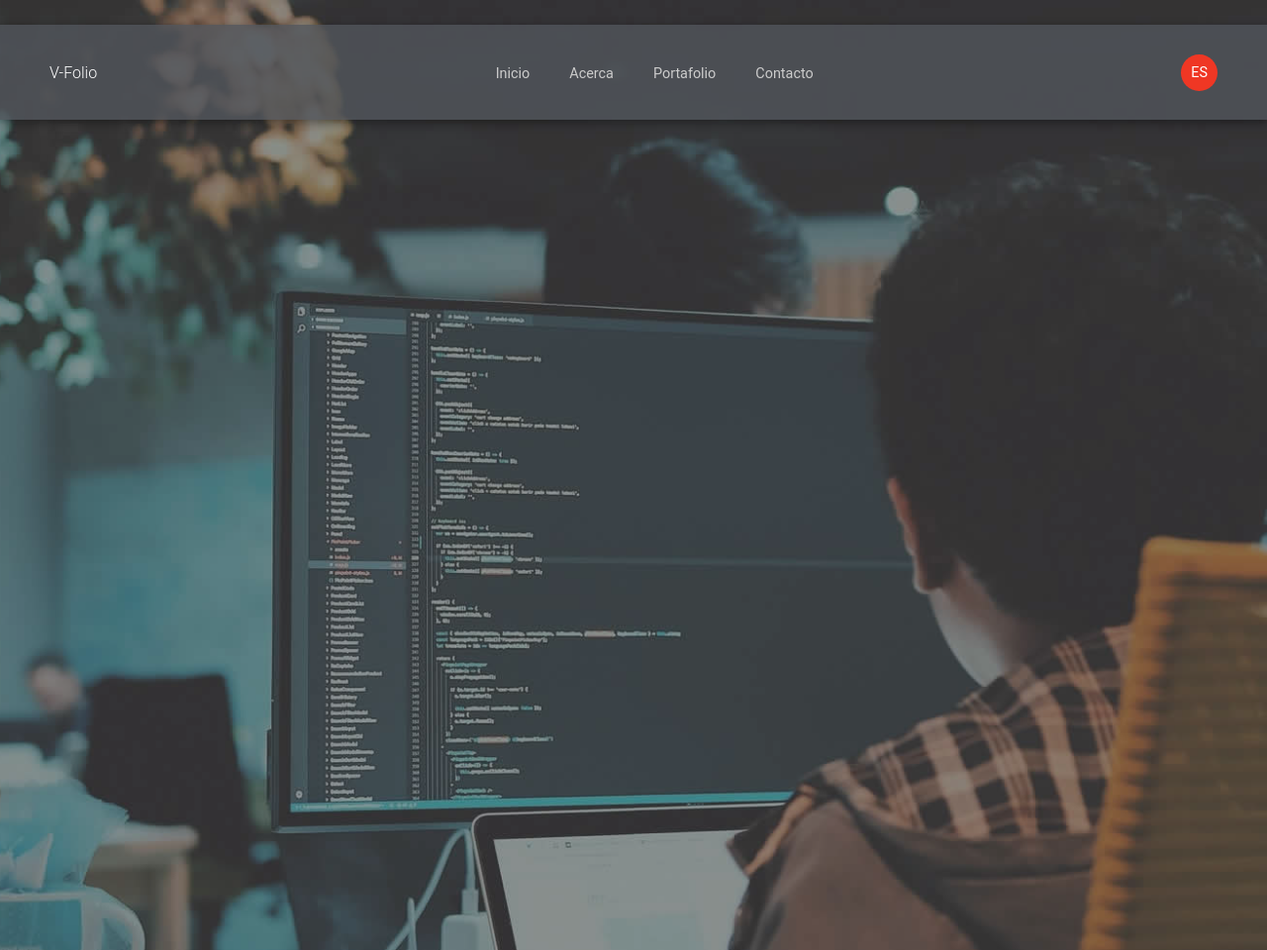
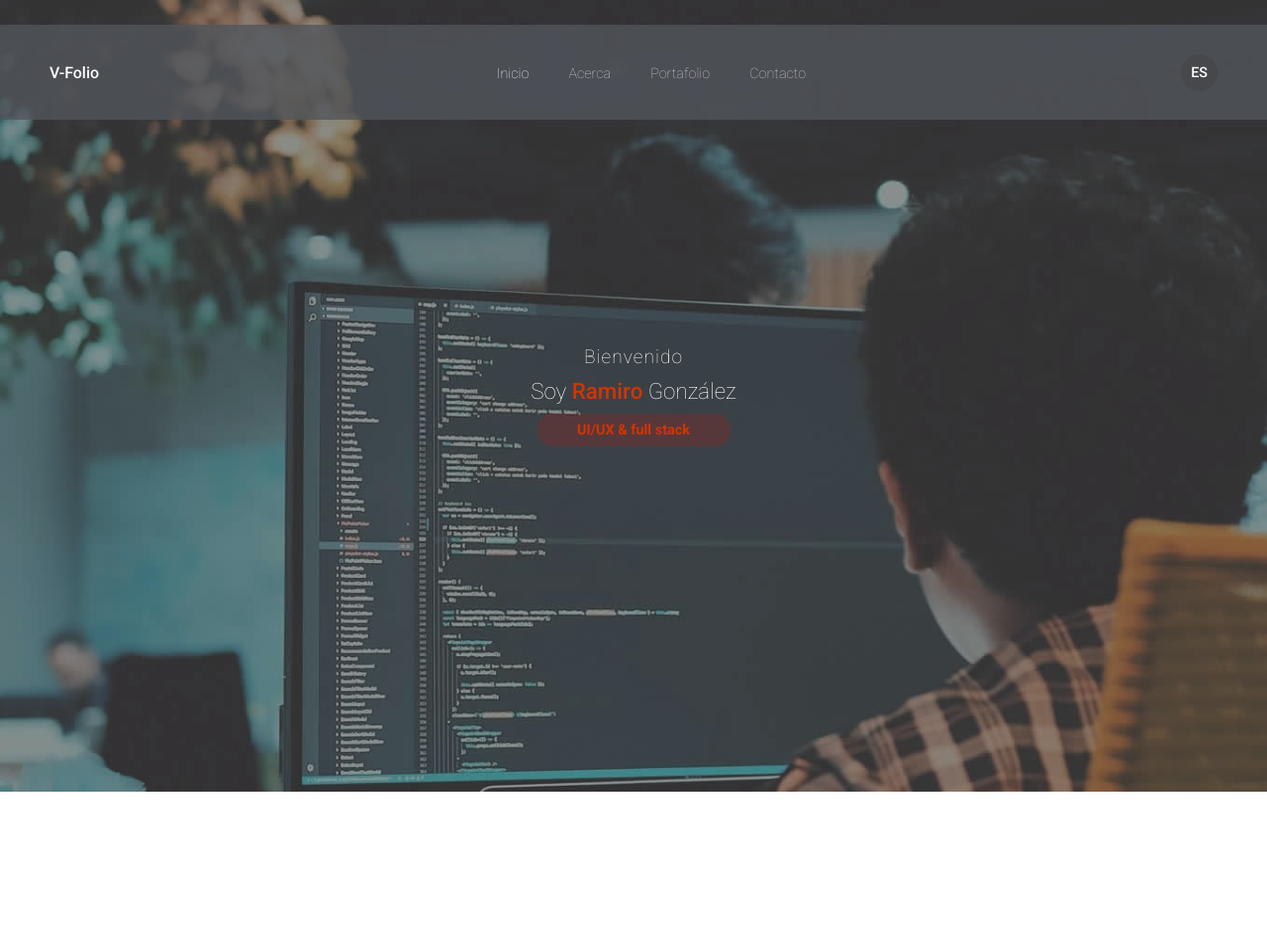
Before and after one commit to Ramiro2897/Portafolio, a plain HTML site: page html/index.html in a window 1280 px wide. Shown: the whole page at 99% size. After the commit the page ends 800 px from the top, so only its background shows below. Drawn offline with nearby package versions, Linux system fonts and the light colour scheme.

Commit message:
Se agrega la version responsive y se agregan ajustes

```diff
--- a/assets/estilos.css
+++ b/assets/estilos.css
@@ -6,16 +6,17 @@
   text-decoration: none
 }
 
-@import url('https://fonts.googleapis.com/css2?family=Roboto:wght@400;700&display=swap');
 
 body {
-    font-family: 'Roboto', sans-serif;
+  font-family: "Roboto", sans-serif;
+  font-weight: 100;
+  font-style: normal;
 }
 
 .header-image {
   position: relative;
   width: 100%;
-  height: 120vh;
+  height: 100vh;
   background-image: url('/assets/img/bg_image_1.jpg');
   background-size: cover;
   background-position: center top;
@@ -39,7 +40,6 @@ header {
   align-items: center;
   margin-top: 25px;
   background-color: rgba(82, 86, 92, 0.8);
-  box-shadow: 0 3px 9px rgba(0, 0, 0, 0.4);
   position: fixed;
   top: 0;
   left: 0;
@@ -51,6 +51,9 @@ header h1{
   font-size: 1em;
   font-weight: 300;
   margin: 50px;
+  cursor: pointer;
+  font-family: "Roboto", sans-serif;
+  font-weight: 500;
 }
 
 header nav ul{
@@ -66,14 +69,188 @@ header nav ul li a{
   font-weight: 400;
   margin: 20px;
   font-size: .9em;
+  font-family: "Roboto", sans-serif;
+  font-weight: 100;
 }
 
 header .language-selector{
   border-radius: 50%;
   padding: 10px;
-  background-color: #ef3724;
+  background-color: rgba(69, 71, 73, 0.8);
   color: #fff;
   font-size: .9em;
   margin: 50px;
+  font-family: "Roboto", sans-serif;
+  font-weight: 500;
+}
 
+ul li:first-child a {
+  color: #fff;
 }
+
+ul li a:hover {
+  color: #fff;
+}
+
+.icon-menu {
+  display: none;
+}
+
+header nav ul.show {
+  display: block;
+  flex-direction: column;
+  position: absolute;
+  top: 100%;
+  left: 0;
+  width: 100%;
+  background-color: rgba(82, 86, 92, 0.8);
+  padding: 10px;
+  animation: slideDown 0.6s ease;
+}
+
+@keyframes slideDown {
+  from {
+    opacity: 0;
+    transform: translateY(-10px);
+  }
+  to {
+    opacity: 1;
+    transform: translateY(0);
+  }
+}
+
+header nav ul.show li {
+  margin: 5px 0;
+  padding: 10px;
+}
+
+header nav ul.show li a {
+  color: #ccc;
+  font-weight: 400;
+  font-size: .9em;
+  font-family: "Roboto", sans-serif;
+  font-weight: 100;
+}
+
+header nav ul.show li:hover a {
+  color: #fff; /
+}
+
+header nav ul.show li:first-child a {
+  color: #fff;
+}
+
+.language-es{
+  display: none;
+}
+
+/* información dev */
+.info-dev{
+  position: relative;
+  width: 100%;
+  height: 100%;
+  display: flex;
+  justify-content: center;
+  align-items: center;
+  text-align: center;
+}
+
+.text-dev{
+  width: 300px;
+  height: 100px;
+  display: flex;
+  justify-content: center;
+  align-items: center;
+  flex-direction: column;
+  gap: 10px;
+}
+
+.text-dev .welcome{
+  color: #fff;
+  font-size: 1.2em;
+  font-family: "Roboto", sans-serif;
+  font-weight: 200;
+  letter-spacing: 1px;
+}
+
+.text-dev .name-text{
+  font-size: 1.4em;
+  color: #fff;
+  font-family: "Roboto", sans-serif;
+  font-weight: 200;
+}
+
+.text-dev .name-text span{
+  color: #d43403;
+  font-family: "Roboto", sans-serif;
+  font-weight: 500;
+}
+
+.info{
+  width: 65%;
+  height: 40%;
+  padding: 8px;
+  background-color: rgba(151, 33, 33, 0.3);
+  border-radius: 15px;
+  color: #d43403;
+  font-size: .9em;
+  display: flex;
+  justify-content: center;
+  align-items: center;
+  text-align: center;
+  font-weight: 600;
+  }
+
+/* responsive */
+@media screen and (max-width: 768px) {
+  header nav ul {
+    display: none;
+  }
+
+  .language-selector {
+    display: none;
+  }
+
+  .language-es {
+    display: flex;
+  }
+
+  .language-es a{
+    background-color: rgba(69, 71, 73, 0.8);
+    border-radius: 15px;
+    padding: 10px;
+  }
+
+  .icon-menu {
+    margin: 50px;
+    border: 1px solid #ccc;
+    display: flex;
+    border-radius: 5px;
+    padding: 2px;
+    cursor: pointer;
+}
+}
+
+@media screen and (max-width: 576px) {
+  header h1{
+    margin: 10px;
+  }
+
+  .language-selector {
+    display: none;
+  }
+
+  .language-es {
+    display: flex;
+  }
+
+  .language-es a{
+    background-color: rgba(69, 71, 73, 0.8);
+    border-radius: 15px;
+    padding: 10px;
+  }
+
+  .icon-menu {
+    margin: 10px;
+  }
+}
--- a/assets/index.js
+++ b/assets/index.js
@@ -0,0 +1,62 @@
+// libreria de scroll
+AOS.init();
+
+document.addEventListener('DOMContentLoaded', function() {
+  let menuToggle = document.getElementById('menu-toggle');
+  let navMenu = document.querySelector('header nav ul');
+  let languageSelector = document.querySelector('.language-selector');
+
+  menuToggle.addEventListener('click', function() {
+    navMenu.classList.toggle('show');
+    languageSelector.classList.toggle('show');
+  });
+
+  // Controlar el cierre del menú en pantallas grandes
+  window.addEventListener('resize', function() {
+    if (window.innerWidth > 768) {
+      navMenu.classList.remove('show');
+      languageSelector.classList.remove('show');
+    }
+  });
+
+  // Controlar el scroll hacia arriba y hacia abajo
+  let lastScrollTop = 0;
+  window.addEventListener('scroll', function() {
+    let currentScroll = window.scrollY || document.documentElement.scrollTop;
+    if (currentScroll > lastScrollTop) {
+      navMenu.classList.remove('show');
+      languageSelector.classList.remove('show');
+    } else {
+      navMenu.classList.remove('show');
+      languageSelector.classList.remove('show');
+    }
+    lastScrollTop = currentScroll <= 0 ? 0 : currentScroll;
+  });
+});
+
+// pasar text animado
+document.addEventListener('DOMContentLoaded', (event) => {
+  const infoDiv = document.querySelector('.info');
+  const textos = ["UI/UX & full stack", "Desarrollador web", "Especialista en JavaScript", "Diseñador de experiencias"];
+  let indiceTextoActual = 0;
+  let indiceCaracter = 0;
+  let intervaloEscritura;
+
+  function escribirTexto() {
+      if (intervaloEscritura) clearInterval(intervaloEscritura);
+      function añadirCaracter() {
+          const textoActual = textos[indiceTextoActual];
+          infoDiv.textContent = textoActual.slice(0, indiceCaracter + 1);
+          indiceCaracter++;
+          if (indiceCaracter > textoActual.length) {
+              indiceCaracter = 0;
+              indiceTextoActual = (indiceTextoActual + 1) % textos.length;
+              clearInterval(intervaloEscritura);
+              setTimeout(escribirTexto, 5000);
+          }
+      }
+      intervaloEscritura = setInterval(añadirCaracter, 150);
+  }
+
+  escribirTexto();
+});
--- a/html/index.html
+++ b/html/index.html
@@ -3,30 +3,54 @@
 <head>
   <meta charset="UTF-8">
   <meta name="viewport" content="width=device-width, initial-scale=1.0">
+  <link href="https://unpkg.com/aos@2.3.1/dist/aos.css" rel="stylesheet">
+  <script src="https://unpkg.com/aos@2.3.1/dist/aos.js"></script>
   <link rel="stylesheet" href="/assets/estilos.css">
-  <title>Document</title>
+  <link rel="preconnect" href="https://fonts.googleapis.com">
+  <link rel="preconnect" href="https://fonts.gstatic.com" crossorigin>
+  <link href="https://fonts.googleapis.com/css2?family=Roboto:ital,wght@0,100;0,300;0,400;0,500;0,700;0,900;1,100;1,300;1,400;1,500;1,700;1,900&display=swap" rel="stylesheet">
+  <script src="https://unpkg.com/boxicons@2.1.4/dist/boxicons.js"></script>
+  <title>Portafolio dev</title>
 </head>
 <body>
 
-    <div class="header-image">
+    <div class="header-image" id="main-header">
       <div class="overlay">
         <header>
           <h1>V-Folio</h1>
           <nav>
             <ul>
-              <li><a href="#">Inicio</a></li>
-              <li><a href="#">Acerca</a></li>
-              <li><a href="#">Portafolio</a></li>
-              <li><a href="#">Contacto</a></li>
+              <li><a href="#home">Inicio</a></li>
+              <li><a href="#about">Acerca</a></li>
+              <li><a href="#portfolio">Portafolio</a></li>
+              <li><a href="#contact">Contacto</a></li>
+              <li class="language-es" title="idioma"><a href="#">Es</a></li>
             </ul>
           </nav>
           <div class="language-selector">
             <div class="language-option active">ES</div>
             <div class="language-option" style="display: none;">EN</div>
           </div>
+          <div class="icon-menu" id="menu-toggle">
+            <box-icon name='menu' color='#cccccc'></box-icon>
+          </div>
         </header>
+
+        <!-- informacion desarrollador -->
+        <div class="info-dev" data-aos="fade-up">
+          <div class="text-dev">
+            <p class="welcome">Bienvenido</p>
+            <p class="name-text">Soy <span>Ramiro</span> González</p>
+            <div class="info">
+
+            </div>
+          </div>
+        </div>
+
       </div>
     </div>
+
+
 
 
 
```
